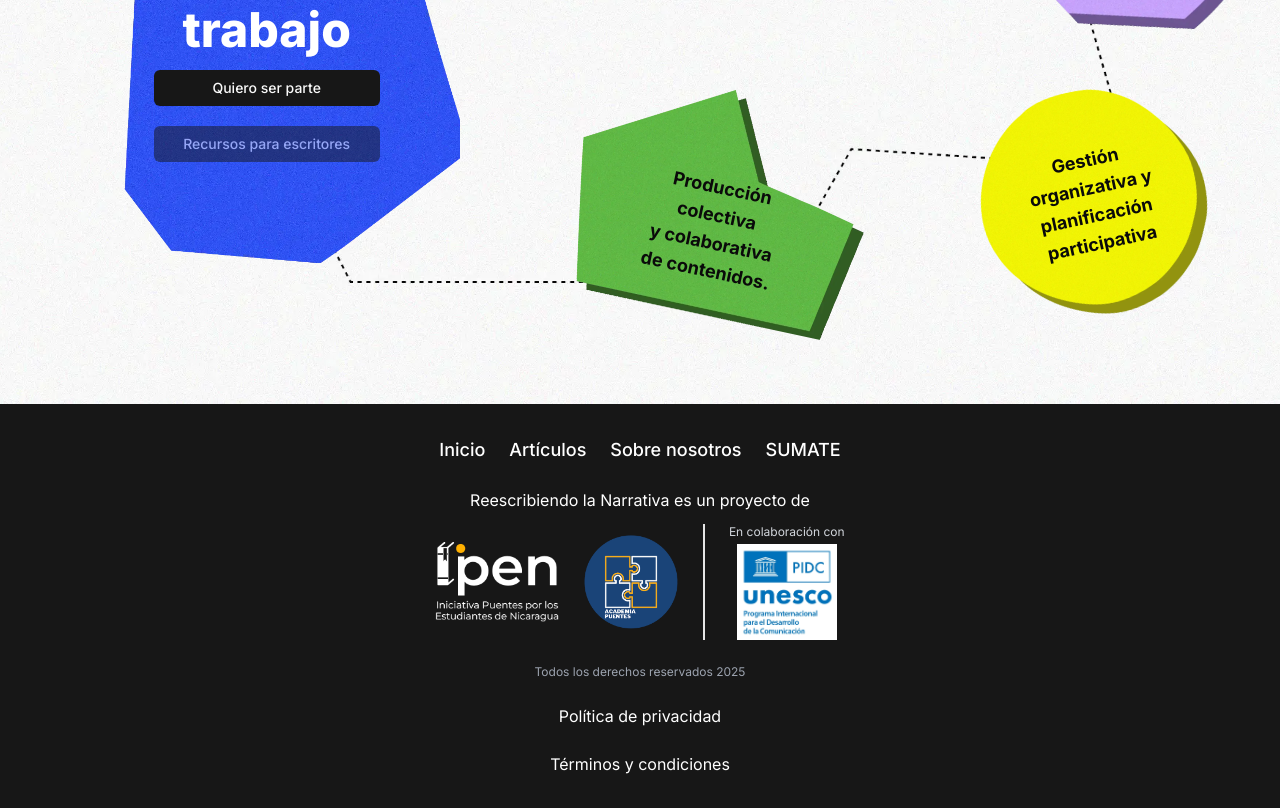
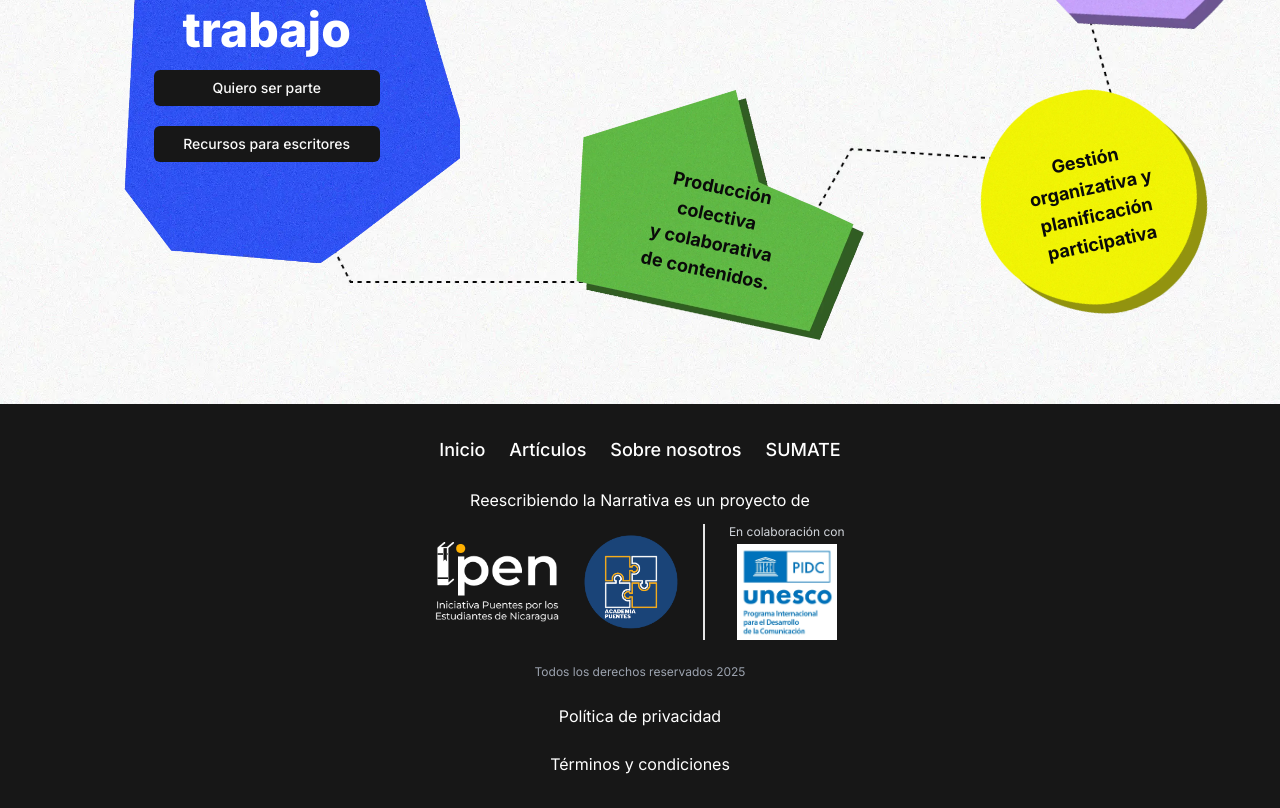
Before and after one commit to reflejar/ipen-rln, a Next.js app: page /sobre in a window 1280 px wide. Shown: the part 2860-3668 px from the top of the page. Built offline with nearby package versions, Linux system fonts and the light colour scheme; what @storyblok/react, tailwindcss-highlights would draw is missing.

Commit message:
feat: agregar enlace a recursos para escritores en el componente Líneas de Trabajo

```diff
--- a/components/sobre/lineas-de-trabajo.tsx
+++ b/components/sobre/lineas-de-trabajo.tsx
@@ -50,7 +50,14 @@
                   Quiero ser parte
                 </Link>
               </Button>
-              <Button disabled>Recursos para escritores</Button>
+              <Button asChild>
+                <Link
+                  href="https://drive.google.com/file/d/1svt423UEqL28OOQ-0ZHVEl0DmzSO78B5/view?usp=sharing"
+                  target="_blank"
+                >
+                  Recursos para escritores
+                </Link>
+              </Button>
             </div>
           </div>
         </div>
```
